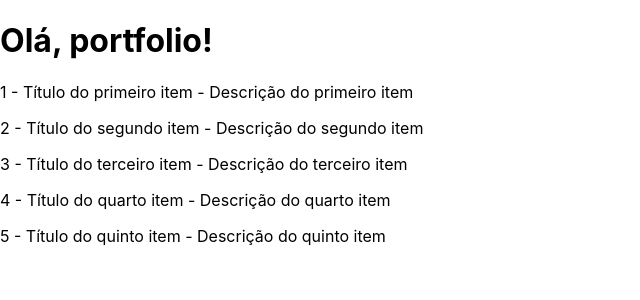
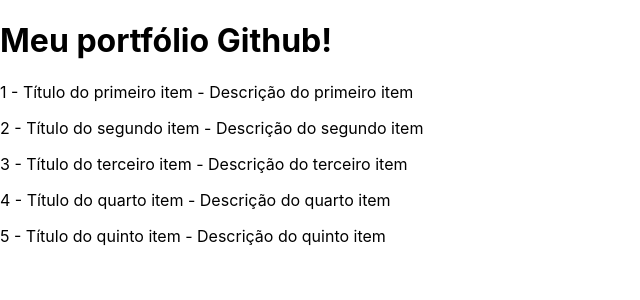
Before and after one commit to LaciJr/M1S08, a React (Create React App) app in the folder portfolio-github/: page / in a window 1280 px wide. Shown: the top 300 px of the page, without its empty margins (0-640 px from the left). Built offline with nearby package versions, Linux system fonts and the light colour scheme.

Commit message:
Correção h1

```diff
--- a/portfolio-github/src/App.js
+++ b/portfolio-github/src/App.js
@@ -9,7 +9,7 @@
   lista_repositorios[5] = {id: 5, titulo: "Título do quinto item", descricao: "Descrição do quinto item"}
   return (
     <div>
-      <h1>Olá, portfolio!</h1>
+      <h1>Meu portfólio Github!</h1>
       {
       lista_repositorios.length === 0 ? <p>Nenhum repositório disponível.</p> : (
         lista_repositorios.map((valor) => (
```
